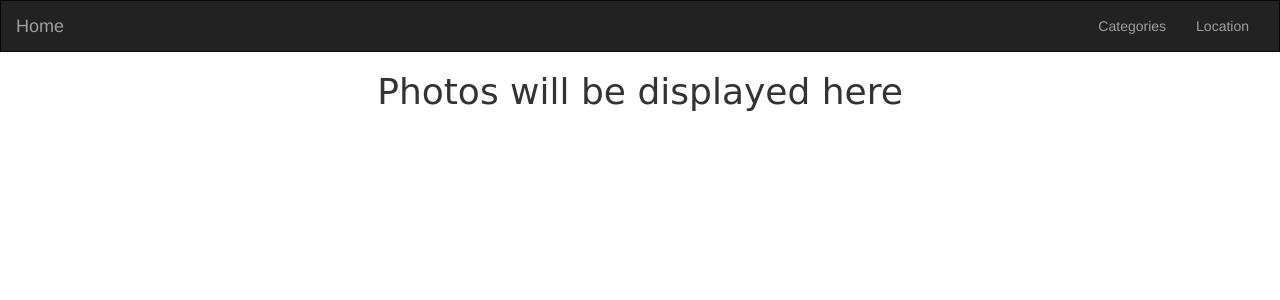
After one commit to Kibet1816/Photo-Gallery, a Django app: template photos/templates/all-photos/location.html in a window 1280 px wide. The commit adds this page. Shown: the top 300 px of the page. Run offline with Django 3.2, Linux system fonts and the light colour scheme; the template is opened without the code that fills it, so the values that code supplies are empty; some libraries are stand-ins or nearby versions; some web fonts are replaced.

Commit message:
Create template files for categories and location

```diff
--- /dev/null
+++ b/photos/templates/all-photos/categories.html
@@ -0,0 +1,5 @@
+{% extends 'all-photos/base.html' %}
+
+{% block content %}
+<h1 class="text-center">Photos will be displayed here</h1>
+{% endblock %}
--- /dev/null
+++ b/photos/templates/all-photos/location.html
@@ -0,0 +1,5 @@
+{% extends 'all-photos/base.html' %}
+
+{% block content %}
+<h1 class="text-center">Photos will be displayed here</h1>
+{% endblock %}
--- a/photos/templates/navbar.html
+++ b/photos/templates/navbar.html
@@ -19,8 +19,8 @@
             </div>
             <div class="navbar-collapse collapse">
                 <ul class="nav navbar-nav navbar-right">
-                    <li><a href="">Categories</a></li>
-                    <li><a href="">Location</a></li>
+                    <li><a href="{% url 'categories' %}">Categories</a></li>
+                    <li><a href="{% url 'location' %}">Location</a></li>
                 </ul>
             </div>
         </div>
--- a/photos/urls.py
+++ b/photos/urls.py
@@ -3,4 +3,7 @@ from . import views
 
 urlpatterns = [
     url('^$',views.index,name='index'),
+    url('^categories/',views.categories,name='categories'),
+    url('^location/',views.location,name='location'),
+
 ]
```
Also changed, not shown: photos/views.py (+12 -0 lines).
